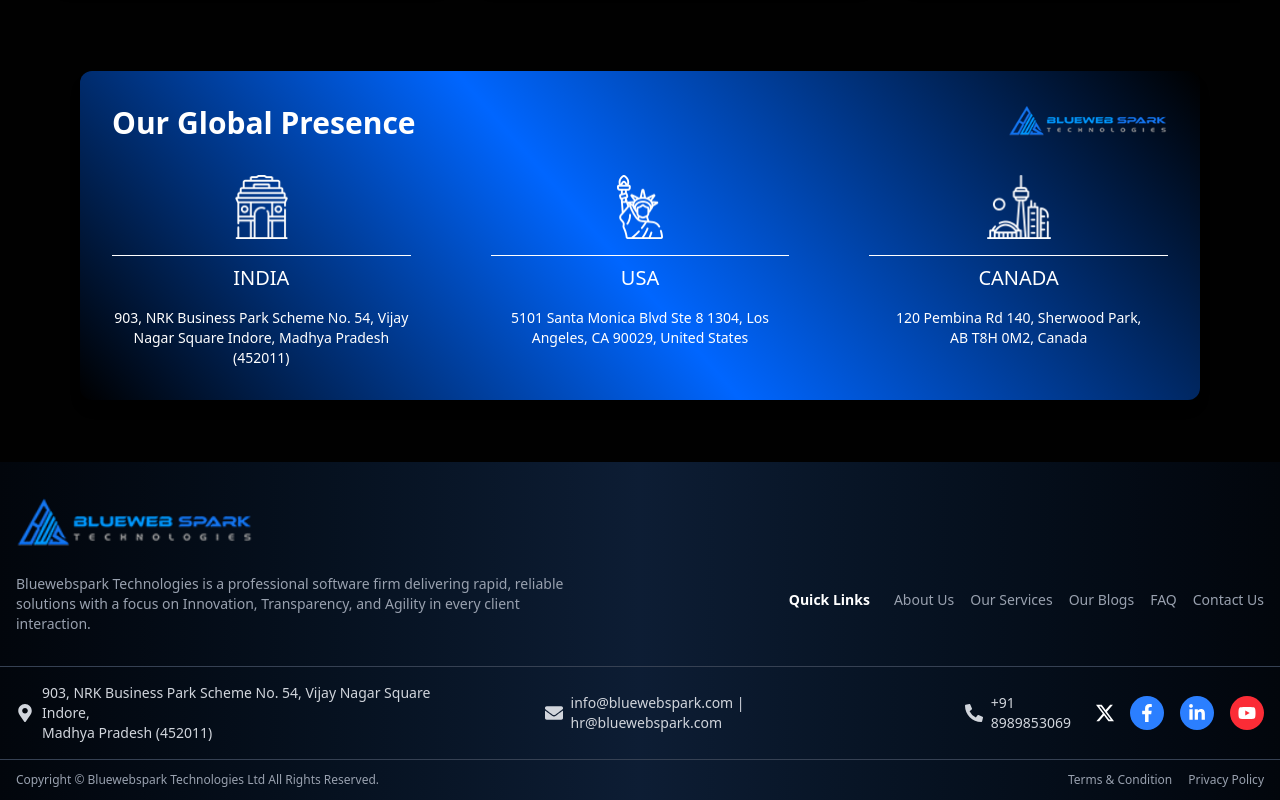
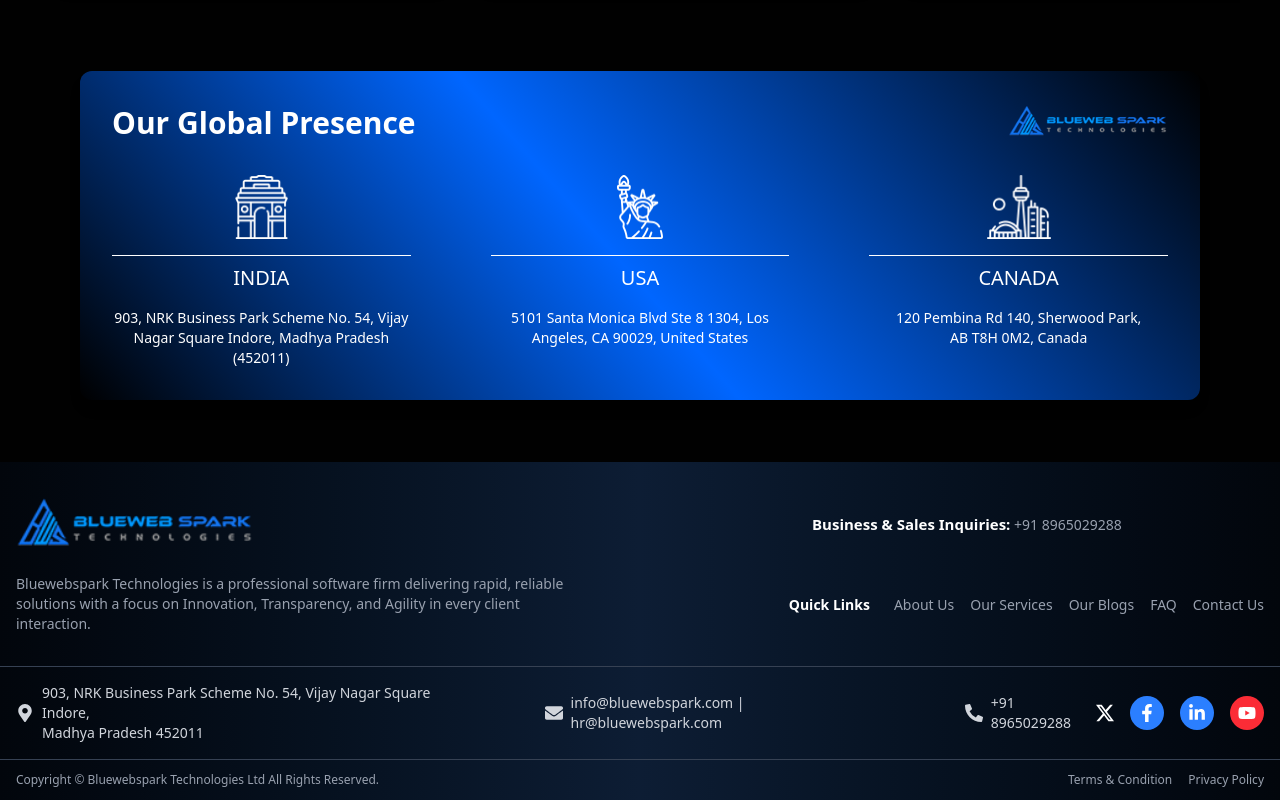
Before and after one commit to rishabh8510/WebSpark, a React (Vite) app: page /#/ in a window 1280 px wide. Shown: the part 7843-8643 px from the top of the page. Built offline with nearby package versions, Linux system fonts and the light colour scheme.

Commit message:
Update Footer.jsx
update footer add business enquiry number

```diff
--- a/src/components/Footer.jsx
+++ b/src/components/Footer.jsx
@@ -13,41 +13,38 @@
 export default function Footer() {
   return (
     <footer className="bg-gradient-to-r from-[#02060c] via-[#0d1d34] to-[#02060c] text-white text-sm">
-      {/* Top Section */}
       <div className="max-w-7xl mx-auto px-4 py-8 grid grid-cols-1 md:grid-cols-2 gap-6">
-        {/* Logo and Description */}
         <div className='md:mr-10'>
           <div className="flex items-center space-x-2">
-            <img src={logo} alt="Logo" className="h-16 max-w-full" />
+            <img draggable={false} src={logo} alt="Logo" className="h-16 max-w-full" />
           </div>
           <p className="mt-4 text-gray-400">
             Bluewebspark Technologies is a professional software firm <br className="hidden xs:block" />delivering rapid, reliable solutions with a focus on Innovation, <br className="hidden xs:block" />Transparency, and Agility in every client interaction.
           </p>
         </div>
-
-        {/* Quick Links */}
-        <div className="md:mt-24">
+        <div className="md:mt-5">
+          <div className='md:ml-40 mb-15'>
+            <p className='text-gray-400'><span className='text-[15px] font-semibold text-white'>Business & Sales Inquiries:</span> +91 8965029288  </p>
+          </div>
           <div className="flex flex-col md:flex-row md:items-center md:justify-end md:space-x-6">
             <p className="font-bold mb-2 md:mb-0">Quick Links</p>
             <ul className="flex flex-wrap justify-start md:justify-end gap-x-4 gap-y-2">
               <li><a href="#" className="text-gray-400 hover:text-blue-400">About Us</a></li>
               <li><a href="#" className="text-gray-400 hover:text-blue-400">Our Services</a></li>
-              <li><a href="#" className="text-gray-400 hover:text-blue-400">Our Blogs</a></li>
+              <li><a href="/blog#/blog" className="text-gray-400 hover:text-blue-400">Our Blogs</a></li>
               <li><a href="#" className="text-gray-400 hover:text-blue-400">FAQ</a></li>
-              <li><a href="/ContactUs" className="text-gray-400 hover:text-blue-400">Contact Us</a></li>
+              <li><a href="/Contact#/ContactUs" className="text-gray-400 hover:text-blue-400">Contact Us</a></li>
             </ul>
           </div>
         </div>
       </div>
 
-      {/* Middle Section with Contact Info */}
       <div className="border-t border-gray-700 py-4 text-sm">
         <div className="max-w-7xl mx-auto px-4 flex flex-col md:flex-row md:justify-between items-start md:items-center space-y-4 md:space-y-0">
-          {/* Contact Info */}
           <div className="flex flex-col md:flex-row md:space-x-6 space-y-3 md:space-y-0 text-gray-300 w-full md:w-auto lg:gap-12">
             <div className="flex items-start md:items-center justify-start space-x-2">
               <FaMapMarkerAlt className="text-lg flex-shrink-0" />
-              <span>903, NRK Business Park Scheme No. 54, Vijay Nagar Square Indore, <br /> Madhya Pradesh (452011)</span>
+              <span>903, NRK Business Park Scheme No. 54, Vijay Nagar Square Indore, <br /> Madhya Pradesh 452011</span>
             </div>
             <div className="flex items-start md:items-center justify-start space-x-2">
               <FaEnvelope className="text-lg flex-shrink-0" />
@@ -55,11 +52,9 @@
             </div>
             <div className="flex items-start md:items-center justify-start space-x-2">
               <FaPhoneAlt className="text-lg flex-shrink-0" />
-              <span>+91 8989853069</span>
+              <span>+91 8965029288</span>
             </div>
           </div>
-
-          {/* Social Icons */}
           <div className="flex items-start md:items-center md:justify-end space-x-4 text-white text-lg">
             <a href="#" aria-label="X" className="mt-2 md:mt-0"><SiX /></a>
             <a href="#" aria-label="Facebook" className="bg-blue-500 text-white p-2 rounded-full hover:bg-blue-600 transition">
@@ -74,8 +69,6 @@
           </div>
         </div>
       </div>
-
-      {/* Bottom Copyright */}
       <div className="border-t border-gray-700 py-3 text-xs text-gray-400">
         <div className="max-w-7xl mx-auto px-4 flex flex-col sm:flex-row justify-between space-y-2 sm:space-y-0">
           <p>Copyright © Bluewebspark Technologies Ltd All Rights Reserved.</p>
```
